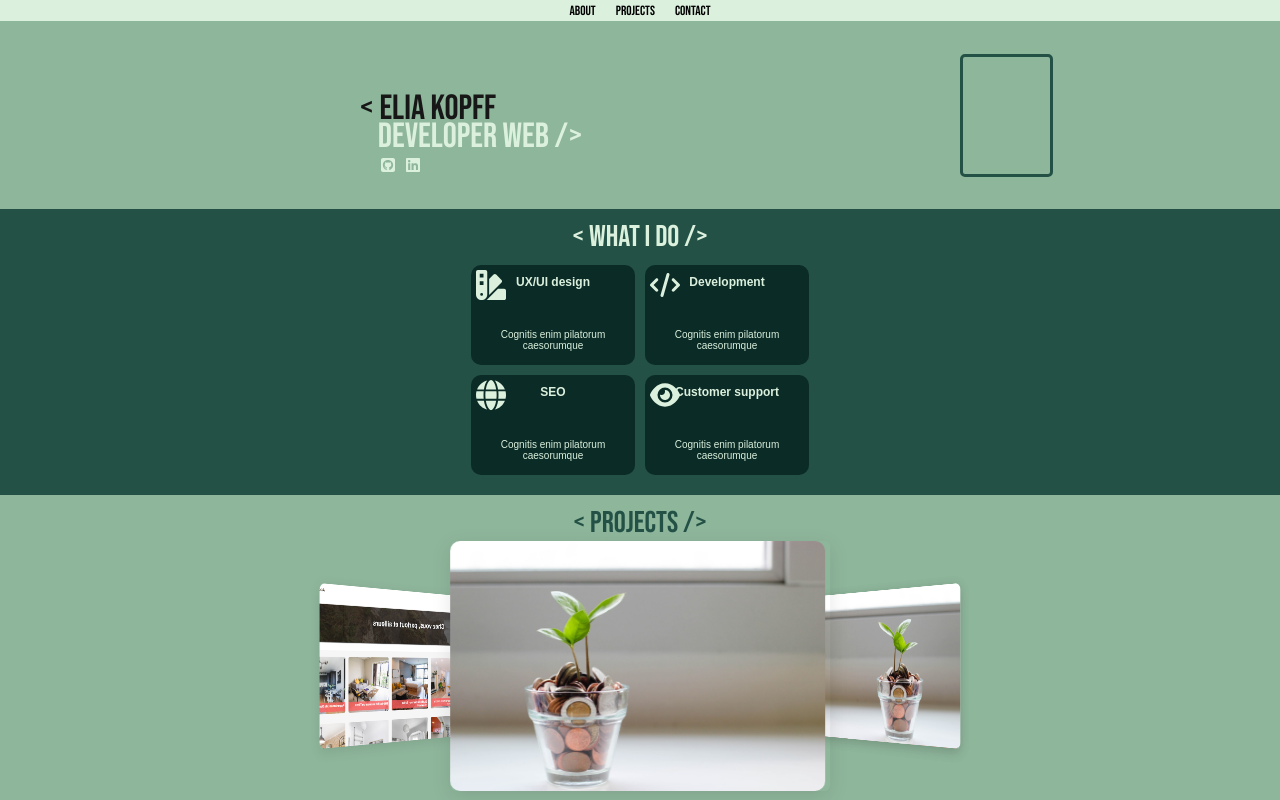
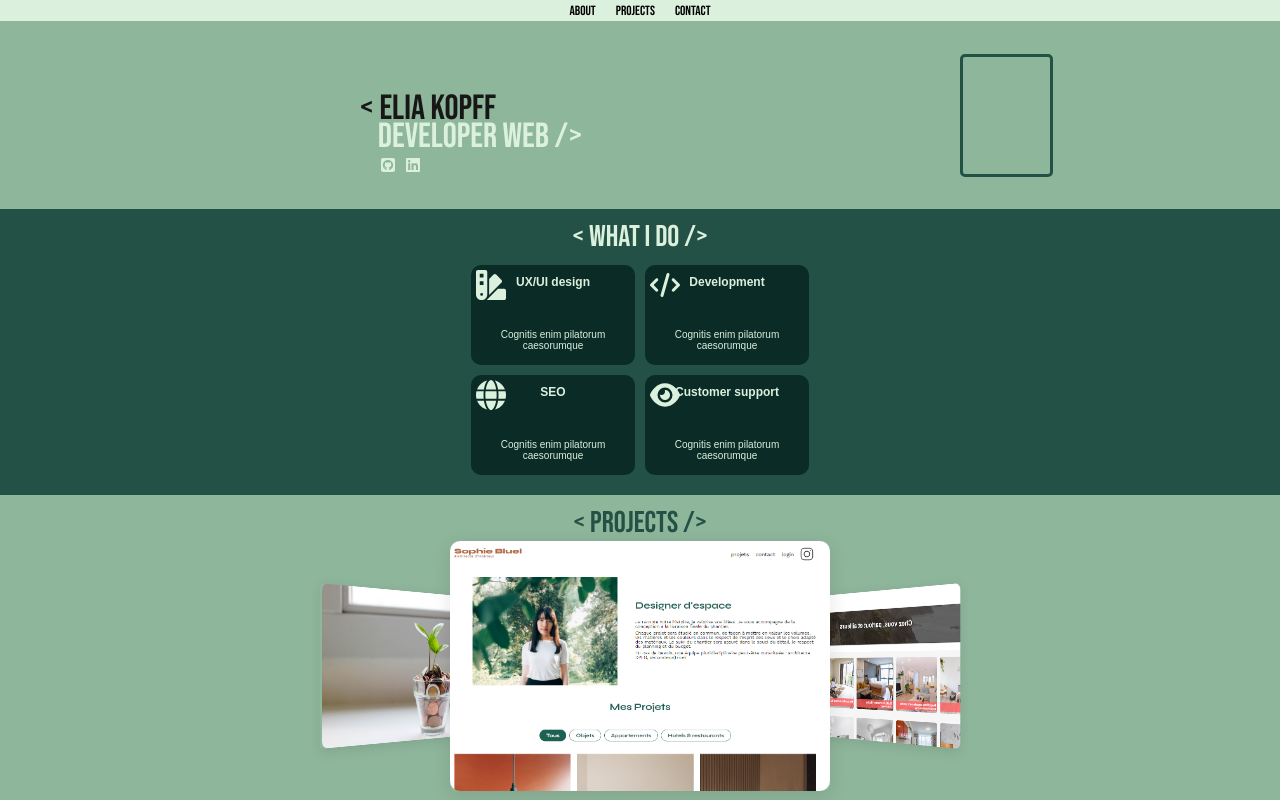
Before and after one commit to littlekanine/Portefolio_Next_gen, a Next.js app in the folder portefolio/: page / in a window 1280 px wide. Built offline with nearby package versions, Linux system fonts and the light colour scheme; a web font is replaced by a local one.

Commit message:
WIP carrousel

```diff
--- a/portefolio/src/app/component/carroussel/carroussel.js
+++ b/portefolio/src/app/component/carroussel/carroussel.js
@@ -1,25 +1,48 @@
 'use client';
 
 import './carroussel.scss';
-import { useEffect, useState } from 'react';
+import { useState, useRef } from 'react';
 import CardProjectPhone from '../cardProjectPhone/cardProjectPhone';
 import projectsData from '../../data/projectsData.json';
 
 const Carrousel = () => {
 	const totalProjects = projectsData.length;
 	const [currentIndex, setCurrentIndex] = useState(0);
+	const carouselRef = useRef(null);
 
-	useEffect(() => {
-		const interval = setInterval(() => {
-			setCurrentIndex((prevIndex) => (prevIndex + 1) % projectsData.length);
-		}, 3000); // Change toutes les 3 secondes
+	let startX = 0;
 
-		return () => clearInterval(interval);
-	}, [totalProjects]);
+	// Gérer le début du swipe
+	const handleTouchStart = (e) => {
+		startX = e.touches[0].clientX;
+	};
+
+	// Gérer la fin du swipe
+	const handleTouchEnd = (e) => {
+		const endX = e.changedTouches[0].clientX;
+		const diff = startX - endX;
+
+		if (diff > 50) {
+			// Swipe vers la gauche (carte suivante)
+			setCurrentIndex((prev) => (prev + 1) % totalProjects);
+		} else if (diff < -50) {
+			// Swipe vers la droite (carte précédente)
+			setCurrentIndex((prev) => (prev - 1 + totalProjects) % totalProjects);
+		}
+	};
+
 	return (
 		<div className="flex center column">
-			<div className="icon-cards mt-30 flex column">
-				<div className="icon-cards__content flex column">
+			<div
+				className="icon-cards mt-30 flex column"
+				ref={carouselRef}
+				onTouchStart={handleTouchStart}
+				onTouchEnd={handleTouchEnd}
+			>
+				<div
+					className="icon-cards__content flex column"
+					style={{ transform: `translateZ(-35vw) rotateY(${-currentIndex * 120}deg)` }}
+				>
 					{projectsData.map((project, index) => (
 						<div
 							className="flex icon-cards__item"
@@ -40,9 +63,10 @@ const Carrousel = () => {
 					))}
 				</div>
 			</div>
+			{/* Indicateurs de navigation */}
 			<div className="flex dot-container center align-center gap10">
 				{projectsData.map((_, i) => (
-					<div key={i} className={`flex bullet ${currentIndex === i ? 'vertClaire' : 'vertFonce'}`}></div>
+					<div key={i} className={`bullet ${currentIndex === i ? 'vertClaire' : 'vertFonce'}`}></div>
 				))}
 			</div>
 		</div>
--- a/portefolio/src/app/component/carroussel/carroussel.scss
+++ b/portefolio/src/app/component/carroussel/carroussel.scss
@@ -22,7 +22,6 @@
 		transform-origin: center;
 		transform-style: preserve-3d;
 		transform: translateZ(-30vw) rotateY(0);
-		animation: carousel 10s infinite cubic-bezier(0.77, 0, 0.175, 1) forwards;
 
 		&.step-animation {
 			animation: carousel 8s infinite steps(1) forwards;
@@ -78,38 +77,6 @@
 	}
 }
 
-// Demo only
-// ---------------------------------------
-
-// Checkbox
-
-.checkbox {
-	position: relative;
-	margin-top: 2rem;
-	font-size: 0.9rem;
-	font-weight: bold;
-	text-transform: uppercase;
-	color: #f47956;
-	transition: color 0.3s ease;
-	user-select: none;
-
-	&:hover {
-		color: #f7a95a;
-	}
-
-	// Animate it if checkbo is checked
-
-	> input:checked ~ .checkbox__checkbox {
-		border-color: transparent;
-		background: #f47956;
-		animation: jelly 0.6s ease;
-
-		&:after {
-			opacity: 1;
-			transform: rotate(45deg) scale(1);
-		}
-	}
-}
 
 // Jelly checkbox animation
 
--- a/portefolio/src/app/data/projectsData.json
+++ b/portefolio/src/app/data/projectsData.json
@@ -43,20 +43,5 @@
 			"Configuration des routes API pour la communication client / serveur",
 			"Implémentation de la gestion des données avec Redux pour assurer le fonctionnement du front"
 		]
-	},
-	{
-		"id": 4,
-		"nom": "Argent-Bank",
-		"img": "/bank-tree.jpeg",
-		"langages": ["html5", "css3", "react", "MongoDB"],
-		"website": "https://666419a9ca7ec3abceede856--stellar-mousse-031a0f.netlify.app/",
-		"gitHubSite": "https://github.com/littlekanine/P11_ARGENTBANK",
-		"iconSite": "globe",
-		"gitHub": "gitHub",
-		"description": [
-			"Affichage des données du back end sur l'interface via des appels API",
-			"Configuration des routes API pour la communication client / serveur",
-			"Implémentation de la gestion des données avec Redux pour assurer le fonctionnement du front"
-		]
 	}
 ]
--- a/portefolio/src/app/vendors/variable.scss
+++ b/portefolio/src/app/vendors/variable.scss
@@ -257,7 +257,7 @@ $vertNoire: #0b2b26;
 }
 
 .shadow {
-	filter: drop-shadow(0px 10px 2px #000000);
+	filter: drop-shadow(0px 4px 4px #000000);
 }
 
 .width250 {
```
